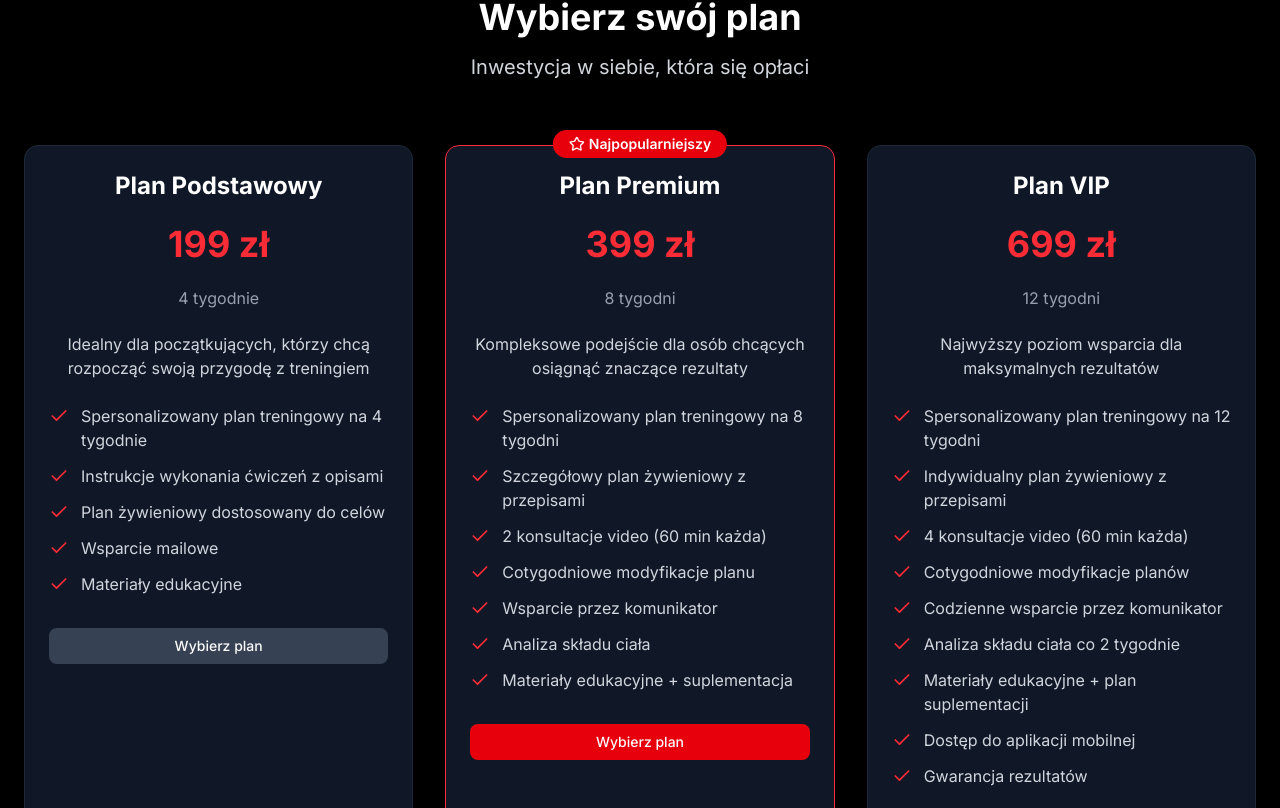
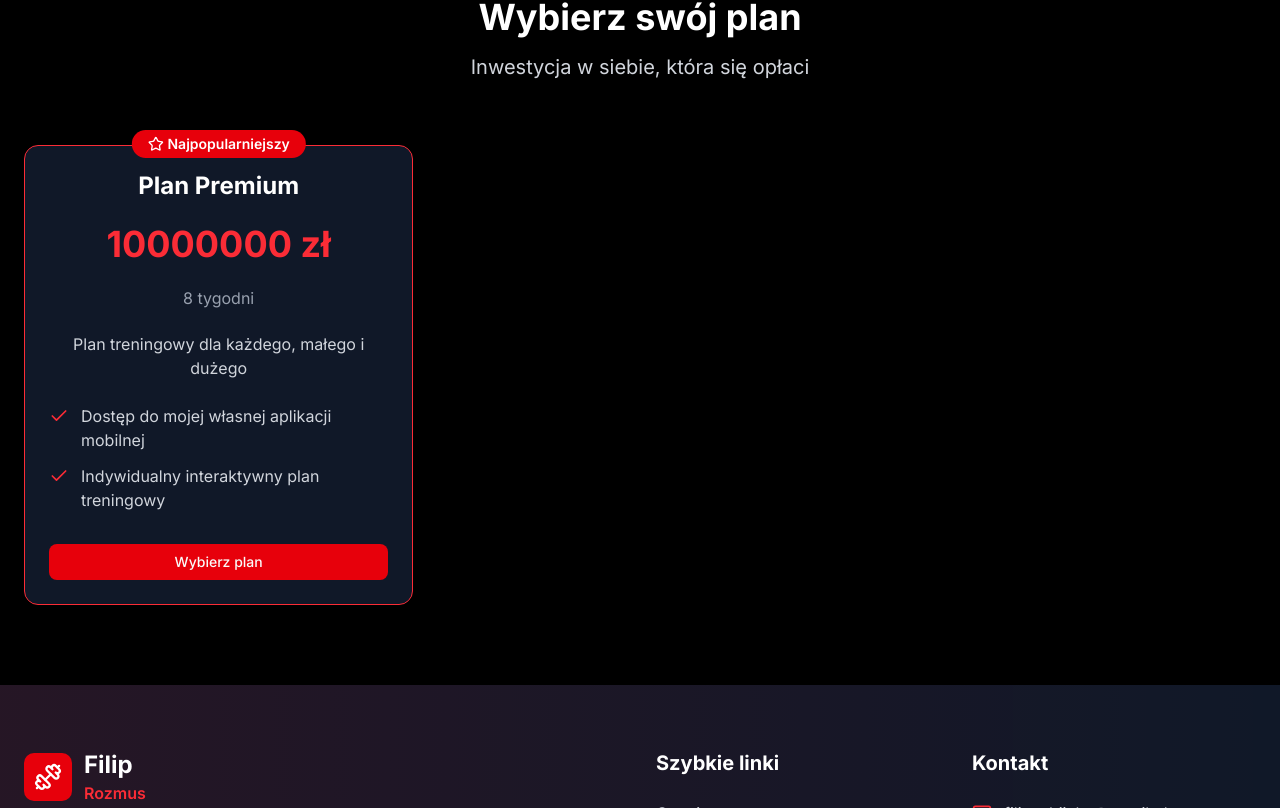
Before and after one commit to Pyndzelek/rozmus-web, a Next.js app: page /plany-treningowe in a window 1280 px wide. Shown: the part 852-1660 px from the top of the page. Built offline with nearby package versions, Linux system fonts and the light colour scheme.

Commit message:
/plany-treningowe

```diff
--- a/src/app/plany-treningowe/page.tsx
+++ b/src/app/plany-treningowe/page.tsx
@@ -1,63 +1,26 @@
-"use client"
+"use client";
 
-import { Header } from "@/components/header"
-import { ModernFooter } from "@/components/modern-footer"
-import { Button } from "@/components/ui/button"
-import { Card, CardContent, CardHeader, CardTitle } from "@/components/ui/card"
-import { motion } from "framer-motion"
-import { Check, Star, Users, Clock, Target } from "lucide-react"
+import { Header } from "@/components/header";
+import { ModernFooter } from "@/components/modern-footer";
+import { Button } from "@/components/ui/button";
+import { Card, CardContent, CardHeader, CardTitle } from "@/components/ui/card";
+import { motion } from "framer-motion";
+import { Check, Star, Users, Clock, Target } from "lucide-react";
 
 export default function TrainingPlansPage() {
   const plans = [
     {
-      name: "Plan Podstawowy",
-      price: "199 zł",
-      duration: "4 tygodnie",
-      description: "Idealny dla początkujących, którzy chcą rozpocząć swoją przygodę z treningiem",
+      name: "Plan Premium",
+      price: "10000000 zł",
+      duration: "8 tygodni",
+      description: "Plan treningowy dla każdego, małego i dużego",
       features: [
-        "Spersonalizowany plan treningowy na 4 tygodnie",
-        "Instrukcje wykonania ćwiczeń z opisami",
-        "Plan żywieniowy dostosowany do celów",
-        "Wsparcie mailowe",
-        "Materiały edukacyjne",
-      ],
-      popular: false,
-    },
-    {
-      name: "Plan Premium",
-      price: "399 zł",
-      duration: "8 tygodni",
-      description: "Kompleksowe podejście dla osób chcących osiągnąć znaczące rezultaty",
-      features: [
-        "Spersonalizowany plan treningowy na 8 tygodni",
-        "Szczegółowy plan żywieniowy z przepisami",
-        "2 konsultacje video (60 min każda)",
-        "Cotygodniowe modyfikacje planu",
-        "Wsparcie przez komunikator",
-        "Analiza składu ciała",
-        "Materiały edukacyjne + suplementacja",
+        "Dostęp do mojej własnej aplikacji mobilnej",
+        "Indywidualny interaktywny plan treningowy",
       ],
       popular: true,
     },
-    {
-      name: "Plan VIP",
-      price: "699 zł",
-      duration: "12 tygodni",
-      description: "Najwyższy poziom wsparcia dla maksymalnych rezultatów",
-      features: [
-        "Spersonalizowany plan treningowy na 12 tygodni",
-        "Indywidualny plan żywieniowy z przepisami",
-        "4 konsultacje video (60 min każda)",
-        "Cotygodniowe modyfikacje planów",
-        "Codzienne wsparcie przez komunikator",
-        "Analiza składu ciała co 2 tygodnie",
-        "Materiały edukacyjne + plan suplementacji",
-        "Dostęp do aplikacji mobilnej",
-        "Gwarancja rezultatów",
-      ],
-      popular: false,
-    },
-  ]
+  ];
 
   const features = [
     {
@@ -75,42 +38,52 @@ export default function TrainingPlansPage() {
       title: "Elastyczność",
       description: "Plany dostosowane do Twojego stylu życia",
     },
-  ]
+  ];
 
   return (
     <div className="min-h-screen bg-black text-white">
       <Header />
 
       {/* Hero Section */}
-      <section className="py-20">
+      <section className="md:py-20 py-10">
         <div className="max-w-4xl mx-auto px-6 text-center">
-          <motion.div initial={{ y: 30, opacity: 0 }} animate={{ y: 0, opacity: 1 }} transition={{ duration: 0.6 }}>
+          <motion.div
+            initial={{ y: 30, opacity: 0 }}
+            animate={{ y: 0, opacity: 1 }}
+            transition={{ duration: 0.6 }}
+          >
             <h1 className="text-3xl md:text-5xl font-bold mb-6">
-              <span className="text-red-500">Plany treningowe</span> dopasowane do Ciebie
+              <span className="text-red-500">Plany treningowe</span> dopasowane
+              do Ciebie
             </h1>
             <p className="text-lg md:text-xl text-gray-300 leading-relaxed">
-              Wybierz plan, który najlepiej odpowiada Twoim celom i możliwościom. Każdy z nich został stworzony z myślą
-              o maksymalnych rezultatach.
+              Wybierz plan, który najlepiej odpowiada Twoim celom i
+              możliwościom. Każdy z nich został stworzony z myślą o maksymalnych
+              rezultatach.
             </p>
           </motion.div>
         </div>
       </section>
 
       {/* Features Section */}
-      <section className="py-20 bg-gray-900">
+      <section className="md:py-20 py-10 bg-gray-900">
         <div className="max-w-7xl mx-auto px-6">
           <div className="grid md:grid-cols-3 gap-8">
             {features.map((feature, index) => (
               <motion.div
                 key={index}
-                className="text-center p-6"
+                className="text-center px-6 md:py-6 py-2"
                 initial={{ y: 50, opacity: 0 }}
                 whileInView={{ y: 0, opacity: 1 }}
                 viewport={{ once: true }}
                 transition={{ duration: 0.6, delay: index * 0.2 }}
               >
-                <div className="flex justify-center mb-4">{feature.icon}</div>
-                <h3 className="text-lg md:text-xl font-bold mb-2">{feature.title}</h3>
+                <div className="flex justify-center md:mb-4 mb-2">
+                  {feature.icon}
+                </div>
+                <h3 className="text-lg md:text-xl font-bold mb-2">
+                  {feature.title}
+                </h3>
                 <p className="text-gray-400">{feature.description}</p>
               </motion.div>
             ))}
@@ -128,8 +101,12 @@ export default function TrainingPlansPage() {
             viewport={{ once: true }}
             transition={{ duration: 0.6 }}
           >
-            <h2 className="text-2xl md:text-4xl font-bold mb-4">Wybierz swój plan</h2>
-            <p className="text-lg md:text-xl text-gray-300">Inwestycja w siebie, która się opłaci</p>
+            <h2 className="text-2xl md:text-4xl font-bold mb-4">
+              Wybierz swój plan
+            </h2>
+            <p className="text-lg md:text-xl text-gray-300">
+              Inwestycja w siebie, która się opłaci
+            </p>
           </motion.div>
 
           <div className="grid md:grid-cols-3 gap-8">
@@ -141,7 +118,11 @@ export default function TrainingPlansPage() {
                 viewport={{ once: true }}
                 transition={{ duration: 0.6, delay: index * 0.2 }}
               >
-                <Card className={`bg-gray-900 border-gray-800 h-full relative ${plan.popular ? "border-red-500" : ""}`}>
+                <Card
+                  className={`bg-gray-900 border-gray-800 h-full relative ${
+                    plan.popular ? "border-red-500" : ""
+                  }`}
+                >
                   {plan.popular && (
                     <div className="absolute -top-4 left-1/2 transform -translate-x-1/2">
                       <div className="bg-red-600 text-white px-4 py-1 rounded-full text-sm font-semibold flex items-center gap-1">
@@ -152,8 +133,12 @@ export default function TrainingPlansPage() {
                   )}
 
                   <CardHeader className="text-center">
-                    <CardTitle className="text-xl md:text-2xl font-bold text-white">{plan.name}</CardTitle>
-                    <div className="text-2xl md:text-4xl font-bold text-red-500 my-4">{plan.price}</div>
+                    <CardTitle className="text-xl md:text-2xl font-bold text-white">
+                      {plan.name}
+                    </CardTitle>
+                    <div className="text-2xl md:text-4xl font-bold text-red-500 my-4">
+                      {plan.price}
+                    </div>
                     <div className="text-gray-400">{plan.duration}</div>
                     <p className="text-gray-300 mt-4">{plan.description}</p>
                   </CardHeader>
@@ -161,7 +146,10 @@ export default function TrainingPlansPage() {
                   <CardContent>
                     <ul className="space-y-3 mb-8">
                       {plan.features.map((feature, featureIndex) => (
-                        <li key={featureIndex} className="flex items-start gap-3">
+                        <li
+                          key={featureIndex}
+                          className="flex items-start gap-3"
+                        >
                           <Check className="w-5 h-5 text-red-500 mt-0.5 flex-shrink-0" />
                           <span className="text-gray-300">{feature}</span>
                         </li>
@@ -169,7 +157,11 @@ export default function TrainingPlansPage() {
                     </ul>
 
                     <Button
-                      className={`w-full py-3 ${plan.popular ? "bg-red-600 hover:bg-red-700" : "bg-gray-700 hover:bg-gray-600"} transition-all duration-300 hover:scale-105`}
+                      className={`w-full py-3 ${
+                        plan.popular
+                          ? "bg-red-600 hover:bg-red-700"
+                          : "bg-gray-700 hover:bg-gray-600"
+                      } transition-all duration-300 hover:scale-105`}
                     >
                       Wybierz plan
                     </Button>
@@ -183,5 +175,5 @@ export default function TrainingPlansPage() {
 
       <ModernFooter />
     </div>
-  )
+  );
 }
```
